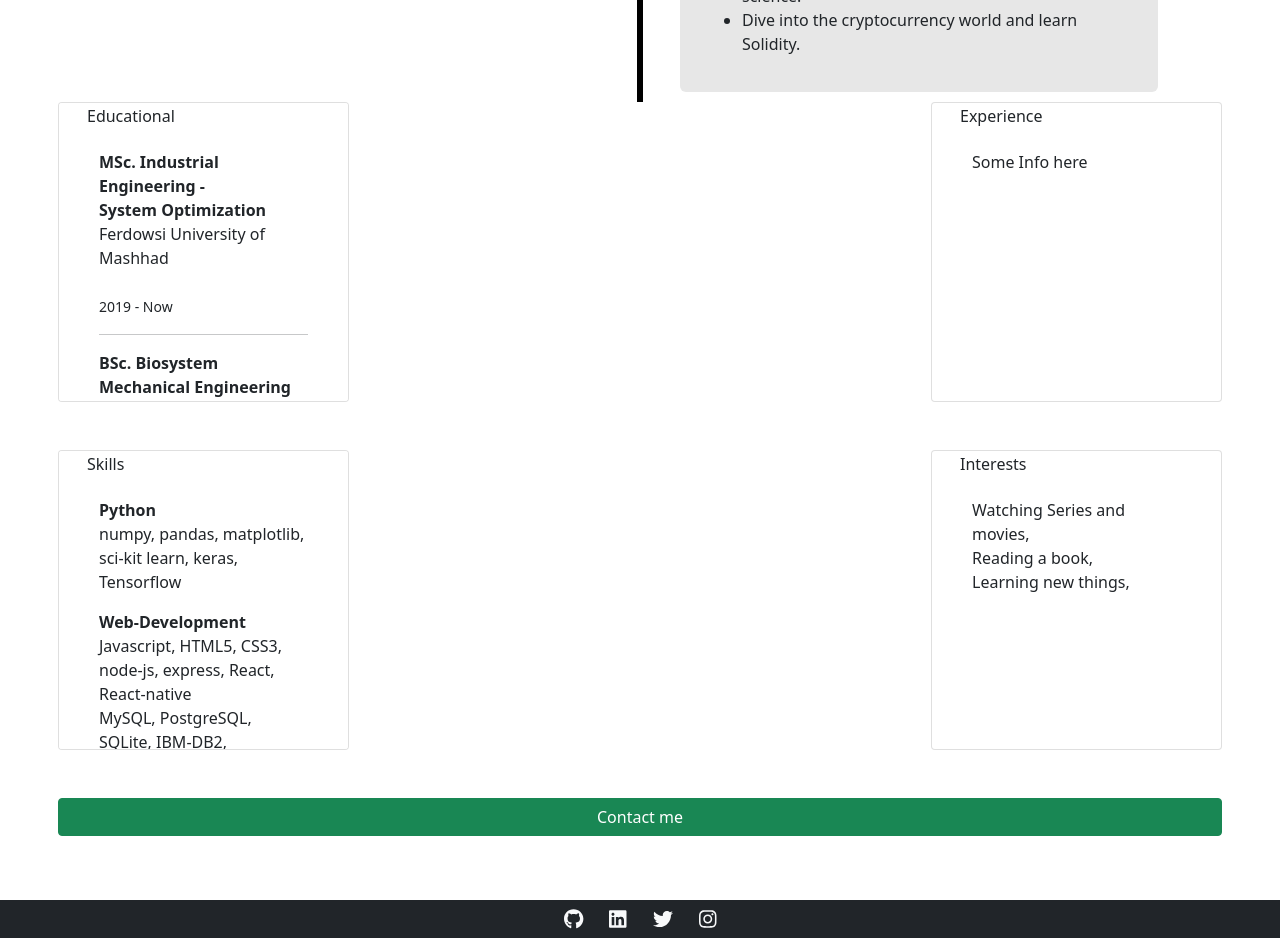
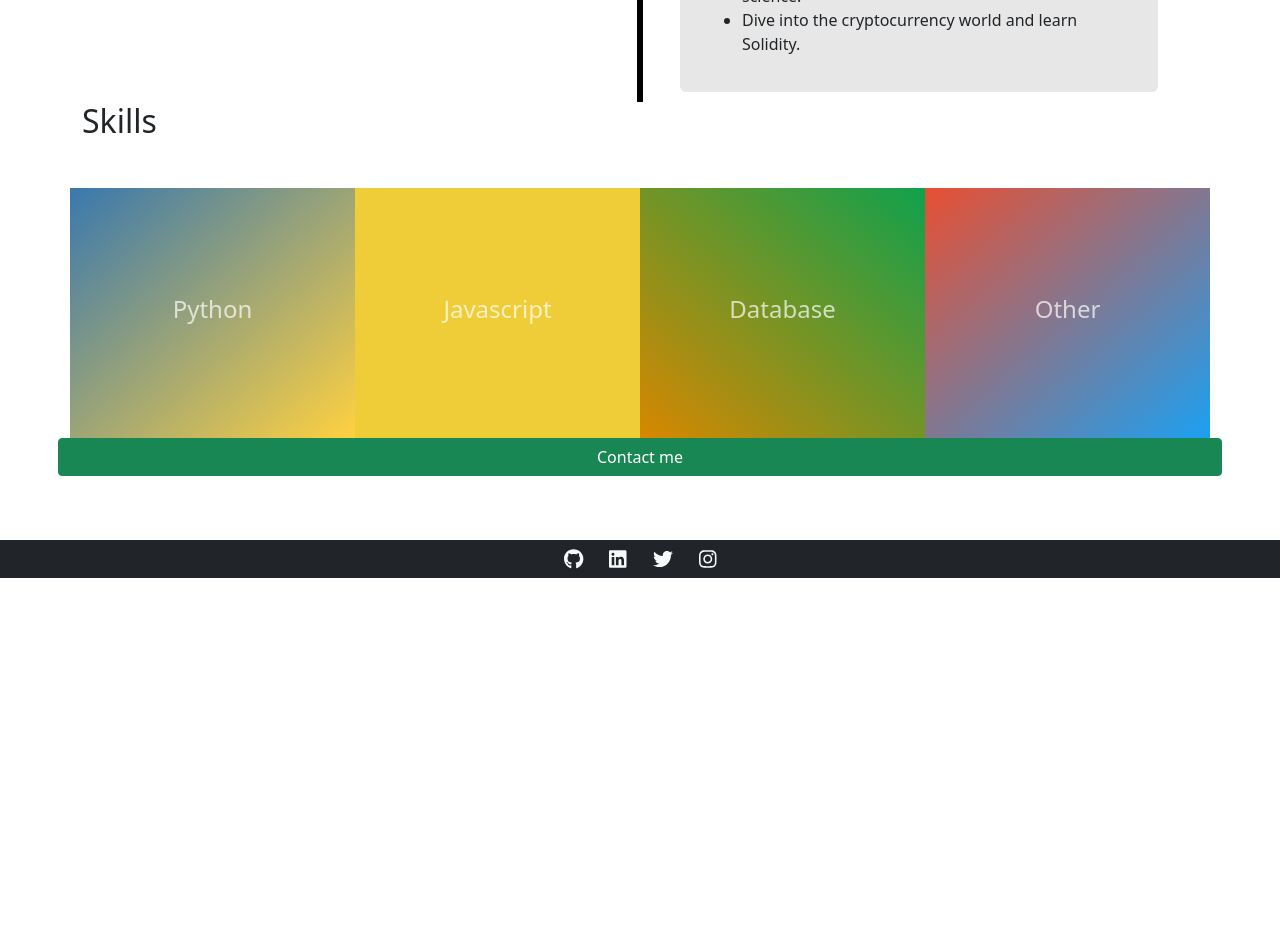
Before and after one commit to ShayanSadeghi/PersonalBlog, a Next.js app: page /about in a window 1280 px wide. Shown: the part 1260-2198 px from the top of the page. After the commit the page ends 1838 px from the top, so only its background shows below. Built offline with nearby package versions, Linux system fonts and the light colour scheme.

Commit message:
added skill slider

```diff
--- a/components/about/About_Skills.js
+++ b/components/about/About_Skills.js
@@ -1,25 +1,41 @@
-function About_Skills() {
+import styles from "../../styles/Skills.module.css";
+
+function About_Skills({ data }) {
   return (
-    <div
-      className="card col-md-3 col-sm-12 overflow-scroll"
-      style={{ maxHeight: 300 }}
-    >
-      <h6 className="card-title pt-1 ps-1">Skills</h6>
-      <div className="card-body">
-        <div className="card-text">
-          <strong>Python</strong>
-          <p>numpy, pandas, matplotlib, sci-kit learn, keras, Tensorflow </p>
-
-          <strong>Web-Development</strong>
-          <p>
-            Javascript, HTML5, CSS3, node-js, express, React, React-native
-            <br />
-            MySQL, PostgreSQL, SQLite, IBM-DB2, MongoDB, Redis
-          </p>
-
-          <strong>Other Skills...</strong>
-          <p>Git, Docker, Linux, bash</p>
-        </div>
+    <div>
+      <h2 className="mb-5">Skills</h2>
+      <div className="row">
+        {data.map((skill) => {
+          return (
+            <div
+              key={skill.title}
+              className={[
+                "col-sm-12 col-md-6 col-lg-3",
+                styles.container,
+                styles[`container_${skill.title}`],
+              ].join(" ")}
+            >
+              <div className={styles.initial_block}>
+                <div className="h-100 align-items-center d-flex">
+                  <h4 className="text-center w-100">{skill.title}</h4>
+                </div>
+                <div
+                  className={[
+                    styles.overlay,
+                    styles[`overlay_${skill.title}`],
+                    "align-items-center",
+                  ].join(" ")}
+                >
+                  {skill.items.map((item) => (
+                    <div key={item.name} className="p-1">
+                      <h6 className={styles.text}>{item.name}</h6>
+                    </div>
+                  ))}
+                </div>
+              </div>
+            </div>
+          );
+        })}
       </div>
     </div>
   );
--- a/pages/about/index.js
+++ b/pages/about/index.js
@@ -6,7 +6,7 @@ import About_Skills from "../../components/about/About_Skills";
 import About_Interests from "../../components/about/About_Interests";
 import About_Experience from "../../components/about/About_Experience";
 
-function about({ Personal_data }) {
+function about({ Personal_data, skill_data }) {
   const router = useRouter();
 
   return (
@@ -17,15 +17,16 @@ function about({ Personal_data }) {
       <h1 className="mb-5">About</h1>
 
       <About_Personal data={Personal_data} />
-      <div className="row justify-content-between mb-5 g-5">
-        <About_Educational />
-        <About_Experience />
-      </div>
 
+      <About_Skills data={skill_data} />
+      {/* <div className="row justify-content-between mb-5 g-5"> */}
+      {/* <About_Educational /> */}
+      {/* <About_Experience /> */}
+      {/* </div> */}
+      {/*
       <div className="row justify-content-between g-5 mb-5">
-        <About_Skills />
         <About_Interests />
-      </div>
+      </div> */}
       <div className="row justify-content-center g-5">
         <button
           onClick={() => router.push("/contact")}
@@ -107,8 +108,55 @@ export async function getStaticProps() {
       },
     },
   ];
+
+  const skill_data = [
+    {
+      title: "python",
+      items: [
+        { name: "numpy" },
+        { name: "pandas" },
+        { name: "matplotlib" },
+        { name: "sci-kit learn" },
+        { name: "Tensorflow" },
+        { name: "keras" },
+        { name: "Selenium" },
+      ],
+    },
+    {
+      title: "javascript",
+      items: [
+        { name: "node-js" },
+        { name: "express" },
+        { name: "ReactJs" },
+        { name: "Redux" },
+        { name: "React-Native" },
+        { name: "NextJs" },
+        { name: "GraphQL" },
+      ],
+    },
+    {
+      title: "database",
+      items: [
+        { name: "MongoDb" },
+        { name: "Mysql" },
+        { name: "Sqlite" },
+        { name: "PostgreSQL" },
+        { name: "Redis" },
+      ],
+    },
+    {
+      title: "other",
+      items: [
+        { name: "git" },
+        { name: "Agile" },
+        { name: "linux" },
+        { name: "docker" },
+      ],
+    },
+  ];
+
   return {
-    props: { Personal_data },
+    props: { Personal_data, skill_data },
   };
 }
 
--- /dev/null
+++ b/styles/Skills.module.css
@@ -0,0 +1,67 @@
+.container {
+  position: relative;
+  text-transform: capitalize;
+  color: #ffffffb3;
+}
+
+.container_python {
+  background-image: linear-gradient(to bottom right, #3978ae, #ffd140);
+}
+
+.container_javascript {
+  background-color: #efcd39;
+}
+
+.container_database {
+  background-image: linear-gradient(to bottom left, #10a14c, #d88700);
+}
+
+.container_other {
+  background-image: linear-gradient(to top left, #1ca0f1, #e84f32);
+}
+
+.initial_block {
+  display: block;
+  width: 100%;
+  height: 250px;
+}
+
+.overlay_python {
+  background-color: #008cba;
+  left: 100%;
+}
+.overlay_javascript {
+  background-color: black;
+  right: 100%;
+}
+
+.overlay_database {
+  background-color: #10a14c;
+  left: 100%;
+}
+.overlay_other {
+  background-color: #e84f32;
+  right: 100%;
+}
+
+.overlay {
+  padding-top: 10px;
+  position: absolute;
+  bottom: 0;
+  right: 0;
+  overflow: auto;
+  width: 0;
+  height: 100%;
+  transition: 0.5s ease;
+}
+
+.container:hover .overlay {
+  width: 100%;
+  left: 0;
+}
+
+.text {
+  color: white;
+  font-size: 20px;
+  text-align: center;
+}
```
